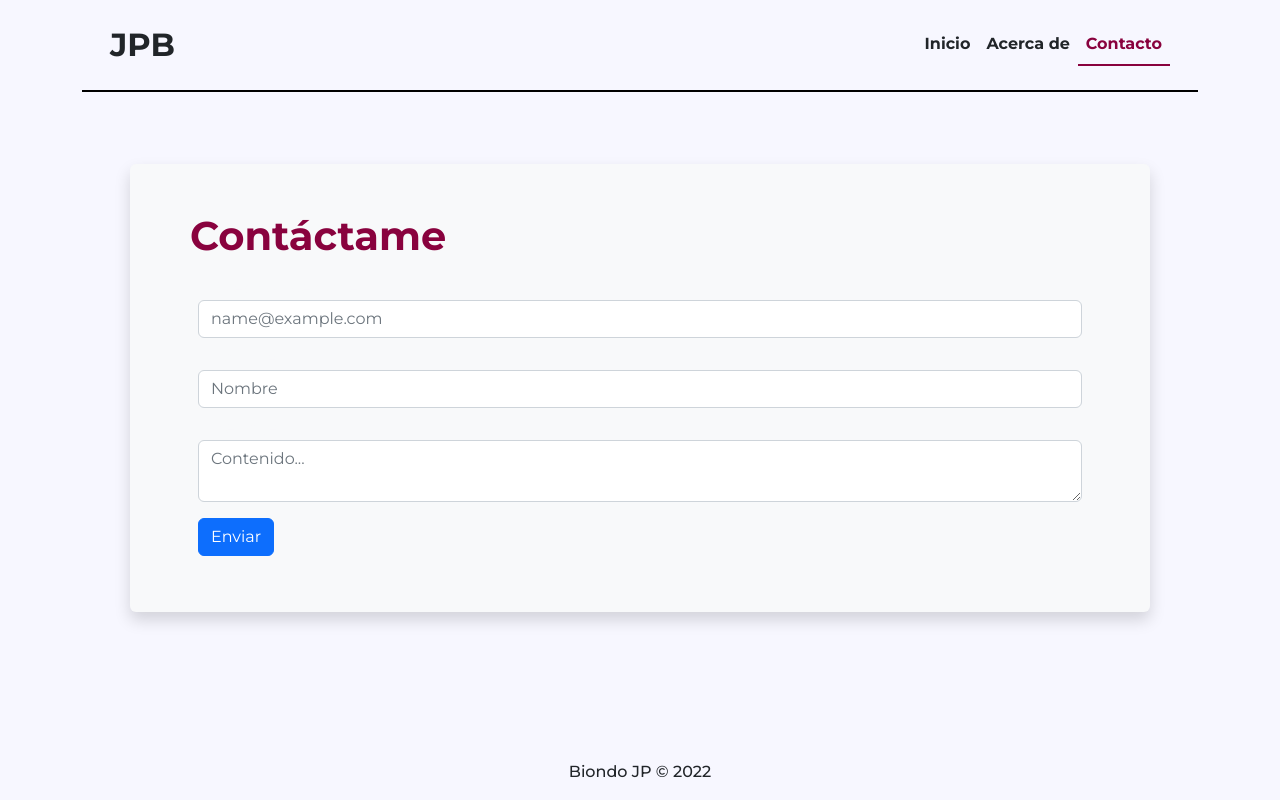
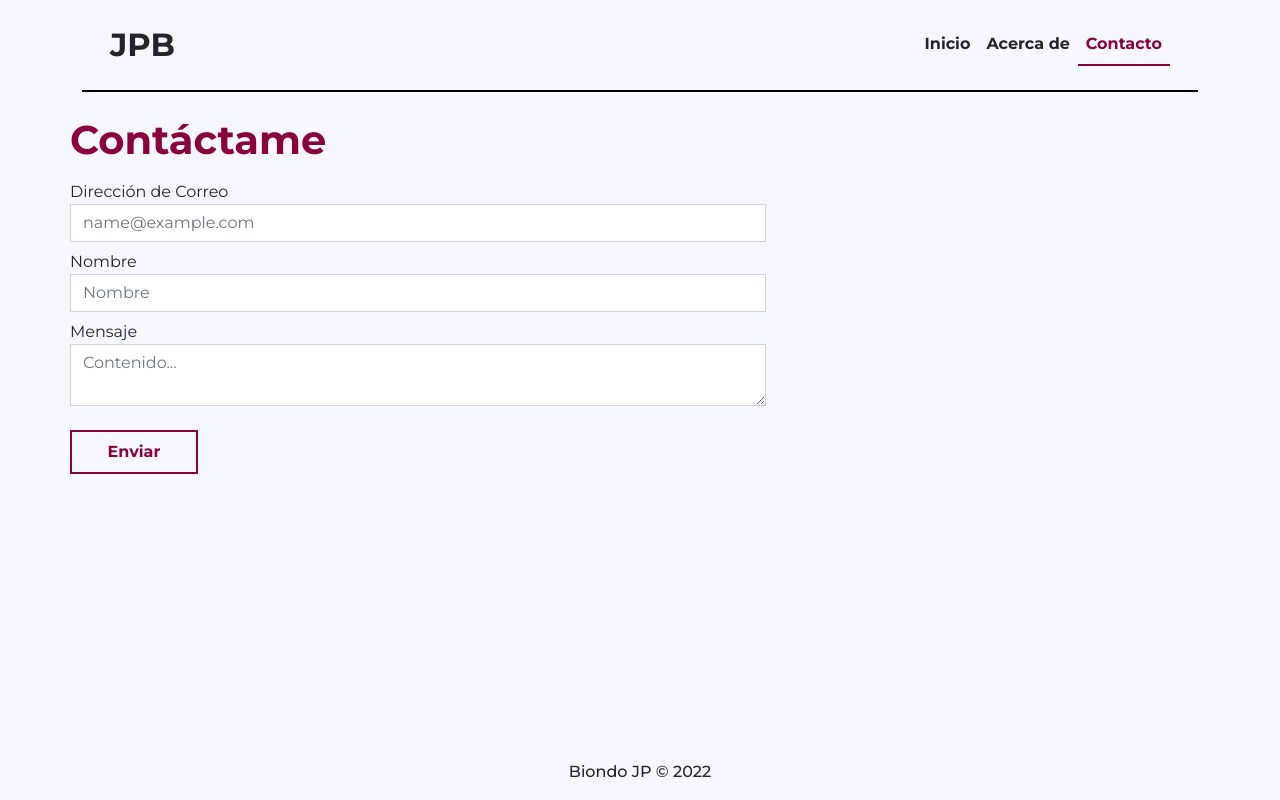
Before and after one commit to caylow/FRONTEND, an Angular app: page /contacto in a window 1280 px wide. Built offline with nearby package versions, Linux system fonts and the light colour scheme.

Commit message:
Add ContactForm HTML and CSS
Add main HTML and CSS things at ContactForm's components to implement the basic things.

```diff
--- a/src/app/components/contact-form/contact-form.component.css
+++ b/src/app/components/contact-form/contact-form.component.css
@@ -0,0 +1,30 @@
+#contact-form{
+
+}
+form{
+    width: 720px;
+    /*border: 2px solid var(--action-color);*/
+}
+button#contact-btn{
+    background-color: transparent;
+    color:var(--action-color);
+    font-weight: var(--font-weight-bold);
+    border:2px solid var(--action-color);
+    width: 128px;
+    font-size: 1em;
+    transition: background-color .5s;
+    margin-left:0px!important;
+    padding: 8px;
+}
+
+button#contact-btn:hover{
+    background-color: var(--action-color);
+    color: var(--primary-color);
+}
+
+label{
+    padding-left: 0px!important;
+}
+input, textarea{
+    border-radius: 0px!important;
+}
--- a/src/app/components/contact-form/contact-form.component.html
+++ b/src/app/components/contact-form/contact-form.component.html
@@ -1,18 +1,19 @@
-<section class="bg-light shadow rounded bg--primary text-light row m-5 p-5">
-    <h1>Contáctame</h1>
-    <form>
-      <div class="row form-group m-2">
+<h1 class="row">Contáctame</h1>
+
+<form class="row">
+  <div class="row form-group mt-2">
     <label for="inputEmail">Dirección de Correo</label>
     <input type="email" class="form-control" id="inputEmail" placeholder="name@example.com">
   </div>
-      <div class="row form-group m-2">
+  <div class="row form-group mt-2">
     <label for="inputName">Nombre</label>
     <input type="text" class="form-control" id="inputName" placeholder="Nombre">
   </div>
-      <div class="row form-group m-2">
+  <div class="row form-group mt-2">
     <label for="formControlTextarea">Mensaje</label>
     <textarea class="form-control text-area" id="formControlTextarea" placeholder="Contenido..."></textarea>
   </div>
-      <button type="submit" class="btn btn-primary m-2 row">Enviar</button>
+  <div class="row">
+    <button type="submit" class="mt-4" id="contact-btn">Enviar</button>
+  </div>
 </form>
-  </section>
```
Lines whose indentation alone changed are shown as unchanged.
